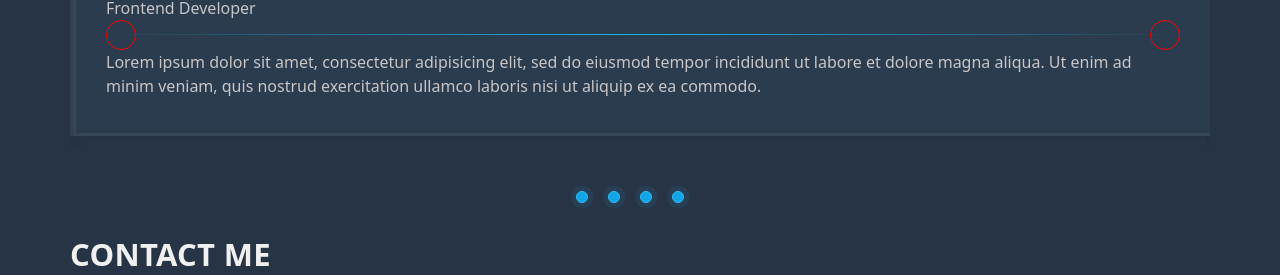
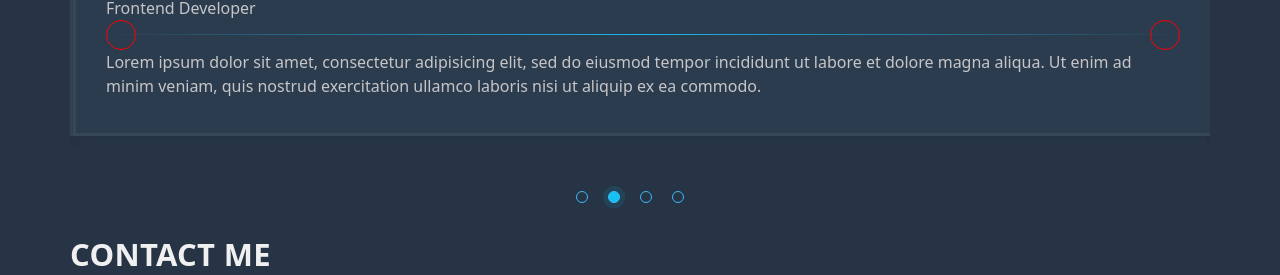
Before and after one commit to Chibuikee/porfolio, a Next.js app: page / in a window 1280 px wide. Shown: the part 3552-3827 px from the top of the page. Built offline with nearby package versions, Linux system fonts and the light colour scheme.

Commit message:
ping working

```diff
--- a/src/app/globals.css
+++ b/src/app/globals.css
@@ -99,3 +99,20 @@
     linear-gradient(to right, transparent, #1cb8ee, transparent) repeat scroll 0
     0;
 }
+
+/* this is for the ping indicator in testimonial page */
+.indicator.active .pingchildsibling {
+  background: #16c0f0;
+}
+.indicator.active .pingchild {
+  background: #16c0f0;
+  animation: ping 1s cubic-bezier(0, 0, 0.2, 1) infinite;
+}
+
+@keyframes ping {
+  75%,
+  100% {
+    transform: scale(2);
+    opacity: 0;
+  }
+}
--- a/src/components/testimonials/index.js
+++ b/src/components/testimonials/index.js
@@ -4,15 +4,15 @@ import { Slide } from "react-slideshow-image";
 import "react-slideshow-image/dist/styles.css";
 function Testimonials() {
   const indicators = (index) => (
-    <span className="relative indicator flex h-3 w-3 mr-5">
+    <span className="relative active:bg-[red] indicator flex h-3 w-3 mr-5">
       <span
         className={`${
           null
           // section === item.url ? "animate-ping bg-sky-400" : null
-        } absolute animate-ping bg-sky-400 inline-flex h-full w-full rounded-full  opacity-75`}
+        } absolute pingchild inline-flex h-full w-full rounded-full  opacity-75`}
       ></span>
       <span
-        className={`relative inline-flex bg-sky-500 rounded-full h-3 w-3 border border-sky-400 ${
+        className={`relative pingchildsibling inline-flex  rounded-full h-3 w-3 border border-sky-400 ${
           // section === item.url ? "bg-sky-500 " : null
           null
         }`}
```
